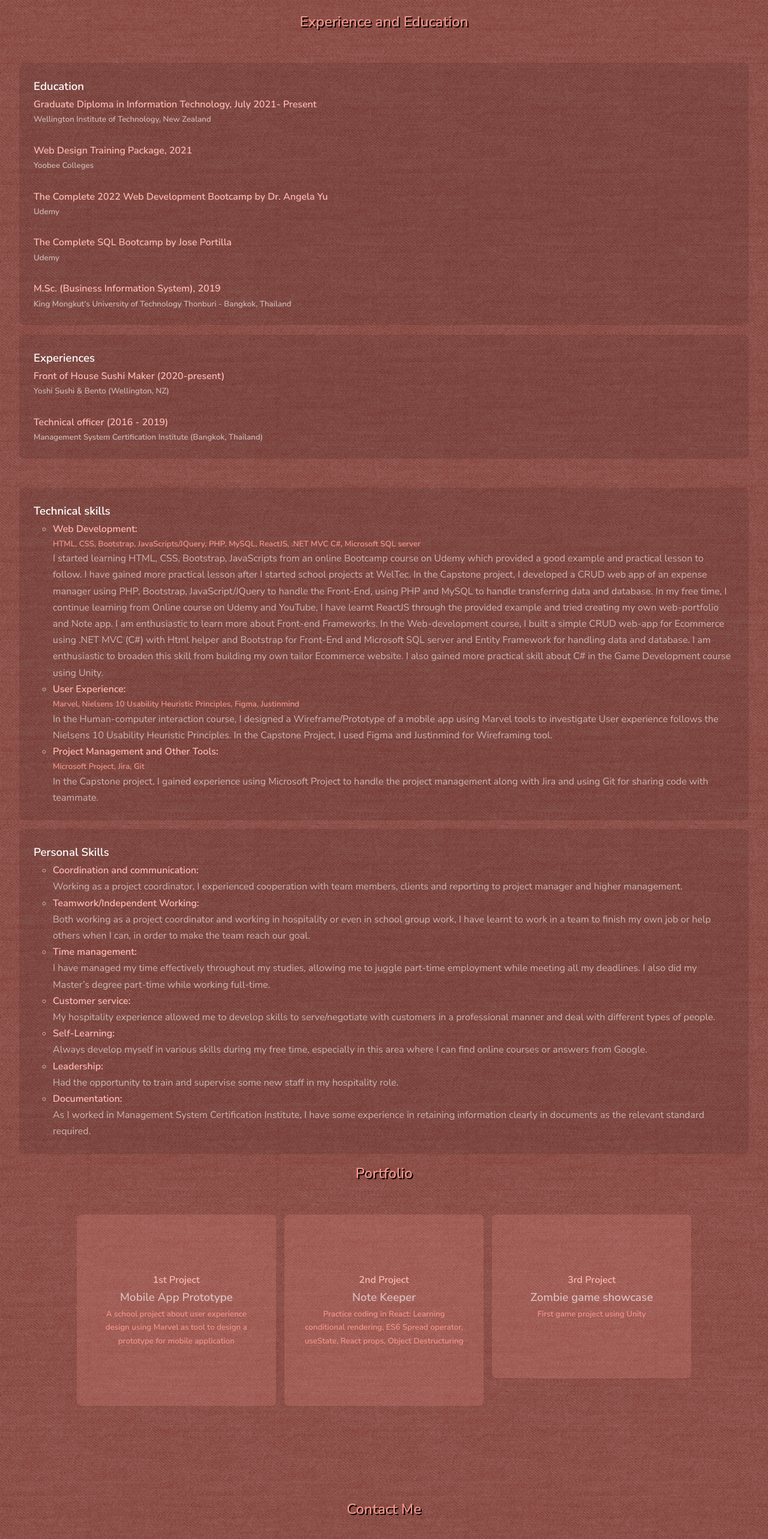
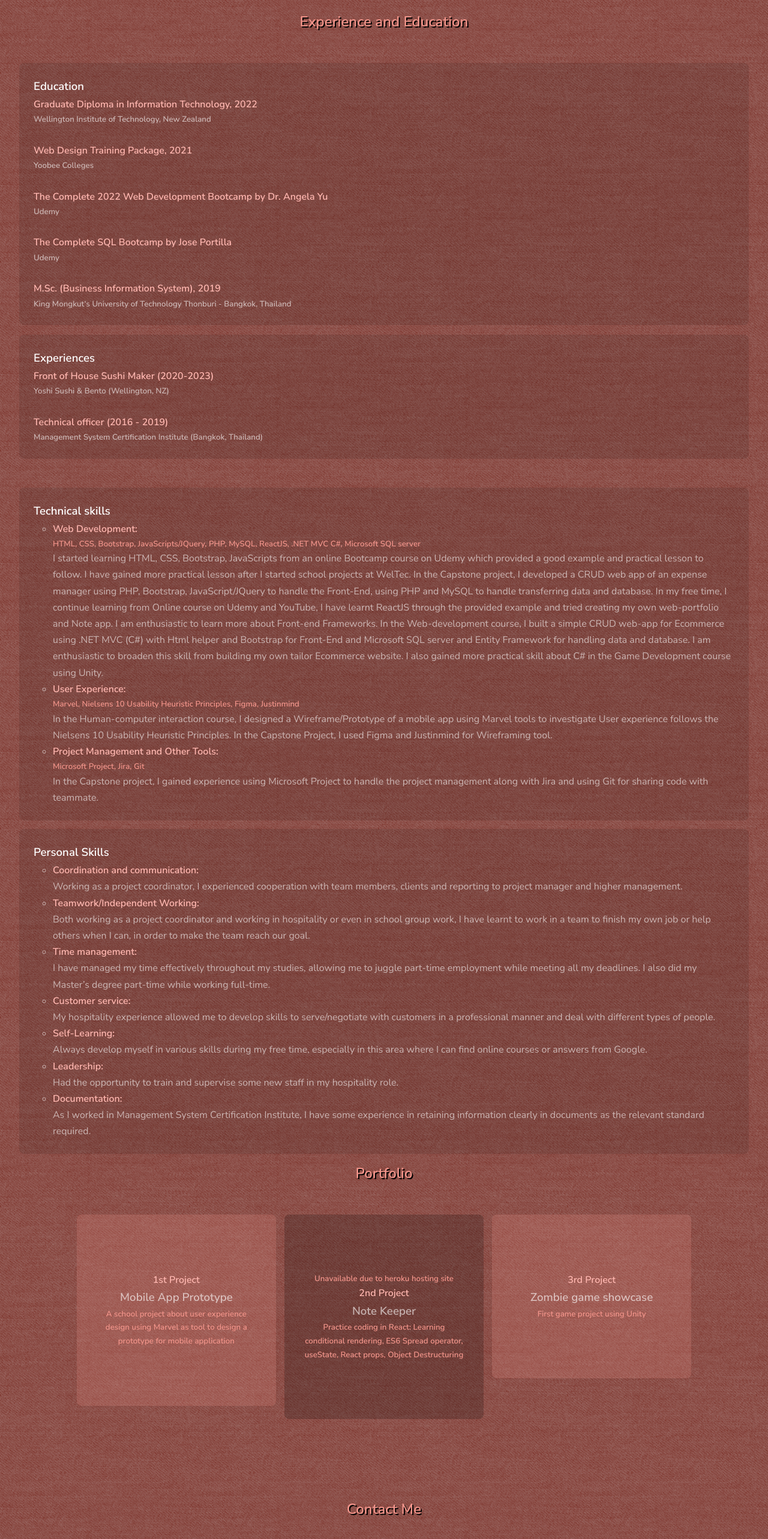
Before and after one commit to warismee/my-site-react, a React (Create React App) app: page / in a window 1280 px wide. Shown: the part 1624-4190 px from the top of the page at 60% size. Built offline with nearby package versions, Linux system fonts and the light colour scheme.

Commit message:
update info

```diff
--- a/src/components/Experience/Experience.jsx
+++ b/src/components/Experience/Experience.jsx
@@ -9,7 +9,7 @@ const Experience = () => {
       <div className='exp_cards_hz'>
         <div className='exp_card'>
           <h3>Education</h3>
-          <h4>Graduate Diploma in Information Technology, July 2021- Present</h4>
+          <h4>Graduate Diploma in Information Technology, 2022</h4>
           <h5 className='text-light'>Wellington Institute of Technology, New Zealand</h5>
           <br/>
           <h4>Web Design Training Package, 2021 </h4>
@@ -26,7 +26,7 @@ const Experience = () => {
         </div>
         <div className='exp_card'>
           <h3>Experiences</h3>
-          <h4>Front of House Sushi Maker (2020-present)</h4>
+          <h4>Front of House Sushi Maker (2020-2023)</h4>
           <h5 className='text-light'>Yoshi Sushi & Bento (Wellington, NZ)</h5>
           <br/>
           <h4>Technical officer (2016 - 2019)</h4>
--- a/src/components/portfolio/Portfolio.jsx
+++ b/src/components/portfolio/Portfolio.jsx
@@ -13,8 +13,9 @@ const Portfolio = () => {
           <h5>A school project about user experience design using Marvel as tool to design a prototype for mobile application</h5>
         </div>
        </a>
-       <a href='https://practice-keeper-note.herokuapp.com/' target='_blank'>
-        <div className='port_card'>
+       <a href='https://practice-keeper-note.herokuapp.com/' className='disable'>
+        <div className='port_card_disable'>
+        <h5>Unavailable due to heroku hosting site</h5>
           <h4>2nd Project</h4>
           <h3  className='text-light'>Note Keeper</h3>
           <h5>Practice coding in React: Learning conditional rendering, ES6 Spread operator, useState, React props, Object Destructuring</h5>
```
